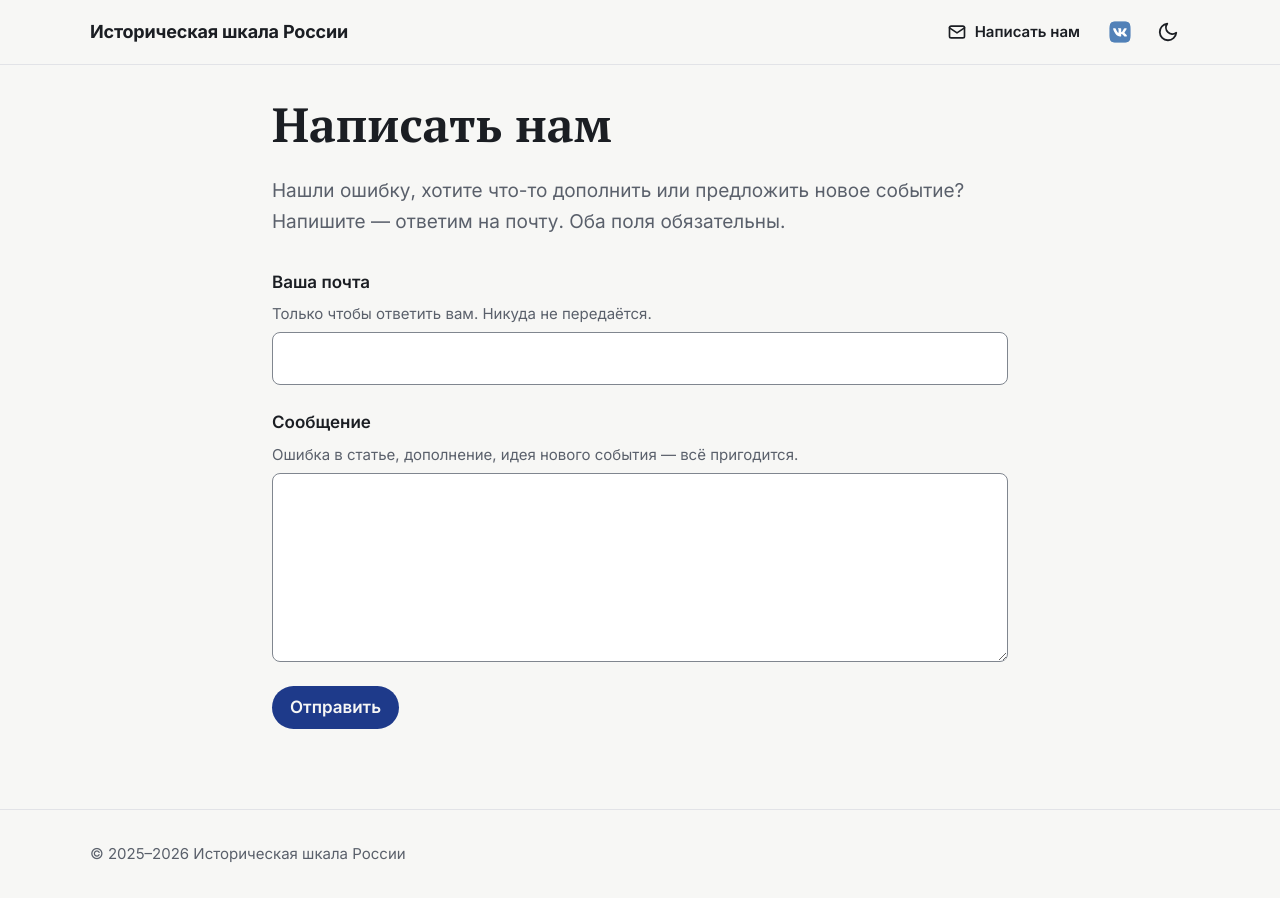
After one commit to AlexanderVechkasov/simple-sit-django, a Django app: page /feedback/ in a window 1280 px wide. The commit adds this page. Run offline with Django 5.2, Linux system fonts and the light colour scheme.

Commit message:
Форма обратной связи: только почта и сообщение, страница «Спасибо»

```diff
--- a/config/urls.py
+++ b/config/urls.py
@@ -10,6 +10,7 @@ urlpatterns = [
     path(settings.ADMIN_URL, admin.site.urls),
     # Всё остальное — страницы исторической шкалы.
     path("", include("timeline.urls")),
+    path("", include("feedback.urls")),
 ]
 
 # При разработке Django сам отдаёт загруженные картинки из папки media/.
--- /dev/null
+++ b/feedback/forms.py
@@ -0,0 +1,46 @@
+"""Форма обратной связи."""
+
+from django import forms
+from .models import FeedbackMessage
+
+class FeedbackForm(forms.ModelForm):
+    """Почта и текст сообщения. Проверки длины и формата почты Django
+    берёт из модели, а свои тексты ошибок задаём ниже — по-человечески."""
+
+    class Meta:
+        model = FeedbackMessage
+        fields = ["email", "message"]
+        labels = {
+            "email": "Ваша почта",
+            "message": "Сообщение",
+        }
+        help_texts = {
+            "email": "Только чтобы ответить вам. Никуда не передаётся.",
+            "message": "Ошибка в статье, дополнение, идея нового события — всё пригодится.",
+        }
+        widgets = {
+            "email": forms.EmailInput(attrs={"autocomplete": "email"}),
+            "message": forms.Textarea(attrs={"rows": 6}),
+        }
+        error_messages = {
+            "email": {
+                "required": "Укажите почту, чтобы мы могли ответить.",
+                "invalid": "Проверьте адрес: нужен вид name@mail.ru.",
+            },
+            "message": {
+                "required": "Напишите сообщение.",
+            },
+        }
+
+    def __init__(self, *args, **kwargs):
+        # Без двоеточия после подписей: «Ваша почта», а не «Ваша почта:»
+        kwargs.setdefault("label_suffix", "")
+        super().__init__(*args, **kwargs)
+
+    def clean_message(self):
+        """Своя проверка поля message: убираем пробелы по краям и не
+        принимаем совсем короткие сообщения вроде «привет»."""
+        message = self.cleaned_data["message"].strip()
+        if len(message) < 10:
+            raise forms.ValidationError("Сообщение слишком короткое — напишите хотя бы пару слов.")
+        return message
--- a/feedback/models.py
+++ b/feedback/models.py
@@ -7,7 +7,6 @@ from django.utils import timezone
 class FeedbackMessage(models.Model):
     """Одно сообщение от посетителя сайта."""
 
-    name = models.CharField("имя", max_length=100)
     email = models.EmailField("электронная почта")
     message = models.TextField("сообщение", max_length=3000)
     created_at = models.DateTimeField("получено", auto_now_add=True)
@@ -21,4 +20,4 @@ class FeedbackMessage(models.Model):
     def __str__(self):
         # localtime переводит время из UTC (так оно хранится в базе) в московское
         received = timezone.localtime(self.created_at)
-        return f"{self.name}, {received:%d.%m.%Y %H:%M}"
+        return f"{self.email}, {received:%d.%m.%Y %H:%M}"
--- /dev/null
+++ b/feedback/urls.py
@@ -0,0 +1,12 @@
+"""Адреса приложения feedback."""
+
+from django.urls import path
+
+from . import views
+
+app_name = "feedback"
+
+urlpatterns = [
+    path("feedback/", views.feedback, name="form"),
+    path("feedback/thanks/", views.thanks, name="thanks"),
+]
--- a/feedback/views.py
+++ b/feedback/views.py
@@ -1,3 +1,27 @@
-from django.shortcuts import render
+"""Страницы обратной связи."""
 
-# Create your views here.
+from django.shortcuts import redirect, render
+from django.views.decorators.http import require_http_methods
+from .forms import FeedbackForm
+
+@require_http_methods(["GET", "POST"])
+def feedback(request):
+    """Страница с формой. GET — показать форму, POST — принять сообщение."""
+    if request.method == "POST":
+        form = FeedbackForm(request.POST)
+        if form.is_valid():
+            form.save()  # сообщение сохраняется в базу
+            # После успешной отправки — переадресация на «Спасибо».
+            # Так обновление страницы не отправит сообщение второй раз.
+            return redirect("feedback:thanks")
+    else:
+        form = FeedbackForm()
+
+    # Сюда попадаем при первом открытии или если в форме ошибки:
+    # тогда форма покажется снова, с ошибками и уже введённым текстом.
+    return render(request, "feedback/feedback.html", {"form": form})
+
+
+def thanks(request):
+    """Страница «Спасибо, сообщение отправлено»."""
+    return render(request, "feedback/thanks.html")
--- a/static/css/site.css
+++ b/static/css/site.css
@@ -65,6 +65,9 @@
     --color-accent-hover: #172f70;
     --color-accent-soft: #e9eefb; /* мягкая подложка под акцент */
     --color-focus: #2f5bd3;       /* рамка фокуса с клавиатуры */
+    --color-input-border: #80868f; /* рамка полей ввода (контраст 3:1) */
+    --color-error: #b42318;       /* текст ошибок */
+    --color-error-soft: #fdeceb;  /* подложка под ошибкой */
     --shadow: 0 1px 2px rgb(0 0 0 / 0.04), 0 6px 20px rgb(0 0 0 / 0.06);
 
     --font-sans: "Inter", system-ui, -apple-system, "Segoe UI", Roboto, sans-serif;
@@ -91,6 +94,9 @@
         --color-accent-hover: #b3caff;
         --color-accent-soft: #1f2a44;
         --color-focus: #8db0ff;
+        --color-input-border: #7c8390;
+        --color-error: #ff8f85;
+        --color-error-soft: #3a1d1d;
         --shadow: 0 1px 2px rgb(0 0 0 / 0.3), 0 6px 20px rgb(0 0 0 / 0.35);
     }
 }
@@ -108,6 +114,9 @@
     --color-accent-hover: #b3caff;
     --color-accent-soft: #1f2a44;
     --color-focus: #8db0ff;
+    --color-input-border: #7c8390;
+    --color-error: #ff8f85;
+    --color-error-soft: #3a1d1d;
     --shadow: 0 1px 2px rgb(0 0 0 / 0.3), 0 6px 20px rgb(0 0 0 / 0.35);
 }
 
@@ -935,3 +944,143 @@ html:has(.gallery-dialog[open]) {
         height: 40px;
     }
 }
+
+/* ===== Шапка: ссылка «Написать нам» ===== */
+
+.header-link {
+    display: inline-flex;
+    align-items: center;
+    gap: 0.5rem;
+    height: 44px;
+    padding: 0 0.875rem;
+    border-radius: 999px;
+    color: var(--color-text);
+    font-size: 0.9375rem;
+    font-weight: 600;
+    text-decoration: none;
+    transition: background-color var(--transition);
+}
+
+.header-link:hover {
+    background-color: var(--color-accent-soft);
+    color: var(--color-text);
+}
+
+.header-link:focus-visible {
+    border-radius: 999px;
+}
+
+.header-link svg {
+    width: 20px;
+    height: 20px;
+}
+
+/* На телефоне — только значок конверта; текст остаётся для скринридера.
+   Кнопки чуть меньше, а название сайта может встать в две строки. */
+@media (max-width: 600px) {
+    .site-logo {
+        line-height: 1.2;
+    }
+
+    .icon-button,
+    .header-link {
+        width: 40px;
+        height: 40px;
+    }
+
+    .header-link {
+        justify-content: center;
+        padding: 0;
+    }
+
+    .header-link-text {
+        position: absolute;
+        width: 1px;
+        height: 1px;
+        overflow: hidden;
+        clip-path: inset(50%);
+        white-space: nowrap;
+    }
+}
+
+
+/* =====  Форма обратной связи ===== */
+
+.message-page {
+    margin-top: 5rem;
+}
+
+.feedback-form {
+    display: grid;
+    gap: 1.5rem;
+    margin-top: 2rem;
+}
+
+.form-field {
+    display: grid;
+    gap: 0.375rem;
+}
+
+.form-field label {
+    font-weight: 600;
+}
+
+/* Подсказка под подписью поля (Django даёт ей класс helptext) */
+.form-field .helptext {
+    color: var(--color-muted);
+    font-size: 0.9375rem;
+}
+
+.form-field input,
+.form-field textarea {
+    width: 100%;
+    padding: 0.75rem 0.875rem;
+    border: 1px solid var(--color-input-border);
+    border-radius: 8px;
+    background-color: var(--color-surface);
+    color: var(--color-text);
+    font: inherit;
+}
+
+.form-field textarea {
+    min-height: 9rem;
+    resize: vertical; /* растягивать можно только по высоте */
+}
+
+.form-field input:focus-visible,
+.form-field textarea:focus-visible {
+    border-color: var(--color-focus);
+    outline-offset: 1px;
+}
+
+/* Поле с ошибкой: Django сам ставит ему aria-invalid="true" */
+.form-field [aria-invalid="true"] {
+    border: 2px solid var(--color-error);
+}
+
+/* Текст ошибки под полем (Django выводит его списком errorlist) */
+.errorlist {
+    margin: 0;
+    padding: 0;
+    color: var(--color-error);
+    font-size: 0.9375rem;
+    font-weight: 600;
+    list-style: none;
+}
+
+/* Общее предупреждение над формой */
+.form-summary {
+    margin: 0;
+    padding: 0.75rem 1rem;
+    border-left: 4px solid var(--color-error);
+    border-radius: 8px;
+    background-color: var(--color-error-soft);
+    color: var(--color-text);
+}
+
+.feedback-form button {
+    border: none;
+    font: inherit;
+    font-weight: 600;
+    cursor: pointer;
+}
--- /dev/null
+++ b/templates/feedback/feedback.html
@@ -0,0 +1,14 @@
+{% extends "base.html" %}
+
+{% block title %}Написать нам — Историческая шкала России{% endblock %}
+{% block description %}Сообщить об ошибке, дополнить статью или предложить новое событие для исторической шкалы.{% endblock %}
+
+{% block content %}
+<main id="main" class="article-page">
+    <h1 class="article-title">Написать нам</h1>
+    <p class="lead">Нашли ошибку, хотите что-то дополнить или предложить новое событие?
+        Напишите — ответим на почту. Оба поля обязательны.</p>
+
+    {% include "feedback/form.html" %}
+</main>
+{% endblock %}
--- /dev/null
+++ b/templates/feedback/form.html
@@ -0,0 +1,18 @@
+{# Сама форма — отдельным файлом: её же вставим в окно на шаге 3 #}
+<form class="feedback-form" method="post" action="{% url 'feedback:form' %}" novalidate>
+    {% csrf_token %}
+
+    {% if form.errors %}
+        <p class="form-summary" role="alert">Сообщение не отправлено — проверьте поля ниже.</p>
+    {% endif %}
+
+    {% for field in form %}
+        <div class="form-field">
+            {{ field.as_field_group }}
+        </div>
+    {% endfor %}
+
+    <div>
+        <button type="submit" class="read-more">Отправить</button>
+    </div>
+</form>
--- a/templates/includes/header.html
+++ b/templates/includes/header.html
@@ -6,6 +6,14 @@
         <a class="site-logo" href="{% url 'timeline:index' %}">Историческая шкала России</a>
 
         <div class="header-actions">
+            <a class="header-link" href="{% url 'feedback:form' %}">
+                <svg viewBox="0 0 24 24" fill="none" stroke="currentColor" stroke-width="2"
+                     stroke-linecap="round" stroke-linejoin="round" aria-hidden="true" focusable="false">
+                    <rect x="3" y="5" width="18" height="14" rx="2"/>
+                    <path d="m3 7 9 6 9-6"/>
+                </svg>
+                <span class="header-link-text">Написать нам</span>
+            </a>
             <a class="icon-button" href="https://vk.com" target="_blank" rel="noopener noreferrer"
                aria-label="Мы во ВКонтакте (откроется в новой вкладке)">
                 <img src="{% static 'img/vk-icon.svg' %}" alt="" width="22" height="22">
```
Also changed, not shown: feedback/admin.py (+5 -5 lines), templates/feedback/thanks.html (added, +16 -0 lines), feedback/migrations/0002_remove_feedbackmessage_name.py (added).
